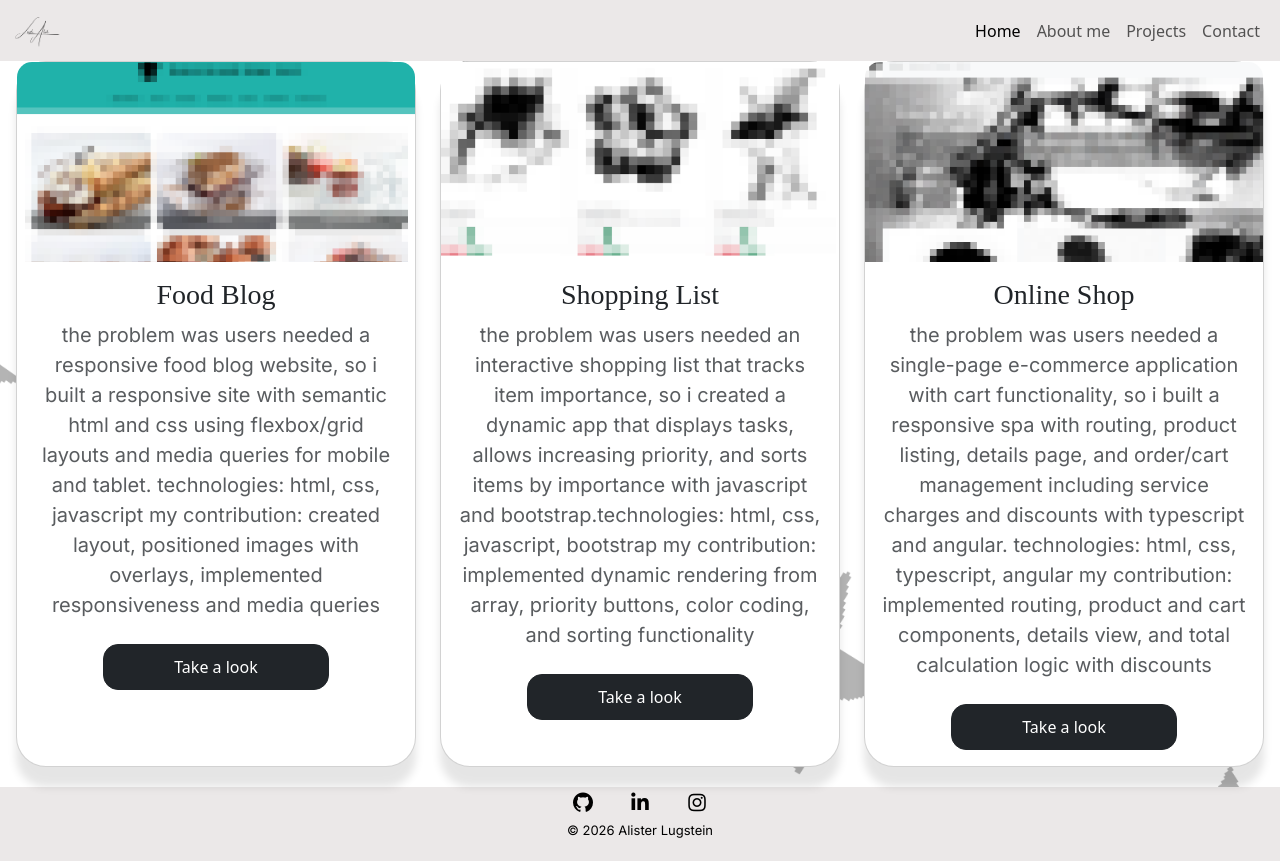
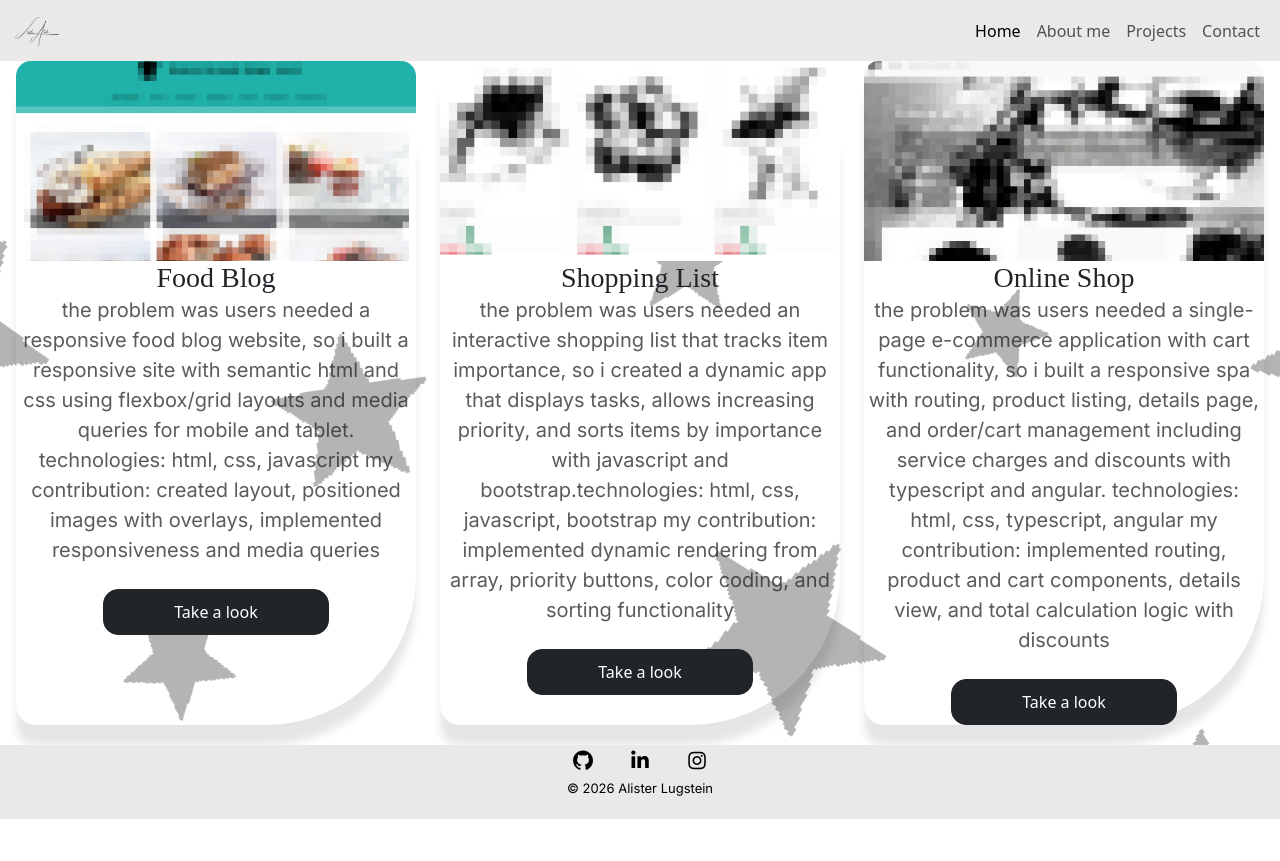
Before and after one commit to alisterlu-creator/My_Portfolio, an Angular app: page /projects in a window 1280 px wide. After the commit the page ends 819 px from the top, so only its background shows below. Built offline with nearby package versions, Linux system fonts and the light colour scheme; a web font is replaced by a local one.

Commit message:
styles cards differently

```diff
--- a/src/app/projects/projects.css
+++ b/src/app/projects/projects.css
@@ -1,7 +1,7 @@
 
 .project-card {
   width: 25rem;
-  border-radius: 30px;
+  border-radius: 30px 100px 150px 20px;
   box-shadow: 0 20px 8px rgba(0, 0, 0, 0.1);
   margin-bottom: 20px;
 }
--- a/src/app/projects/projects.html
+++ b/src/app/projects/projects.html
@@ -1,6 +1,6 @@
 <section class="projects-wrapper d-flex justify-content-center flex-wrap gap-4">
   <!-- Project Card 1 -->
-  <div class="card project-card">
+  <div class="card1 project-card">
     <img [src]="projects[0].image" alt="{{ projects[0].projectName }}" class="card-img-top" />
     <div class="card-body">
       <h5 class="card-title text-center">{{ projects[0].projectName }}</h5>
@@ -16,7 +16,7 @@
   </div>
 
   <!-- Project Card 2 -->
-  <div class="card project-card">
+  <div class="card2 project-card">
     <img [src]="projects[1].image" alt="{{ projects[1].projectName }}" class="card-img-top" />
     <div class="card-body">
       <h5 class="card-title text-center">{{ projects[1].projectName }}</h5>
@@ -29,7 +29,7 @@
     </div>
   </div>
   <!-- Project Card 3 -->
-  <div class="card project-card">
+  <div class="card3 project-card">
     <img [src]="projects[2].image" alt="{{ projects[2].projectName }}" class="card-img-top" />
     <div class="card-body">
       <h5 class="card-title text-center">{{ projects[2].projectName }}</h5>
```
